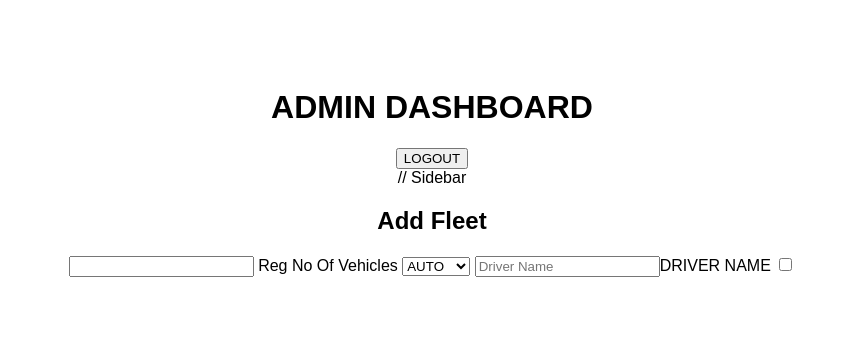
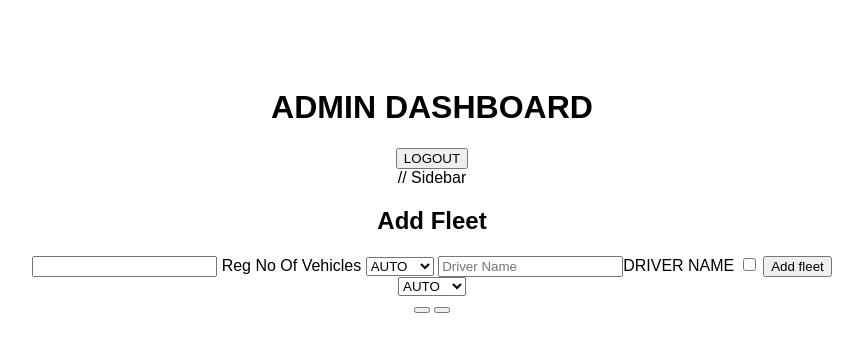
Before and after one commit to ItsmeSunuS/-Fleet-Management-App, a plain HTML site: page admin.html in a window 1280 px wide. Shown: the whole page, without its empty margins (208-1071 px from the left). Drawn offline with Linux system fonts and the light colour scheme.

Commit message:
change 4

```diff
--- a/admin.html
+++ b/admin.html
@@ -42,12 +42,41 @@
 
                         <input type="text" id="drivername" placeholder="Driver Name">DRIVER NAME
                         <input type="checkbox" id="availalble">
+                    <button id="fleetbtn" onclick="addFleet()"> Add fleet</button>
+            </aside>
+        </div>
+
+        <main class="main-container">
+            <div class="controls">
+                <div>
+                   <select id="filterCategory">FILTER
+                        <option value="auto">AUTO</option>
+                        <option value="car">CAR</option>
+                        <option value="Bus">BUS</option>
+                        <option value="Truck">TRUCK</option>
+                 </select>
+                </div>
 
 
+                <div>
+                    <button id="sortAZ" onclick="sortFleetAZ()"></button>
+                    <button id="sortZA" onclick="sortFleetZA()"></button>
+                    <div class="grid"></div>
+                </div>
 
-            </aside>
-
-        </div>
+            </div>
+        </main>
 
 </body>
+<script>
+    function addFleet(){
+    let regno=document.getElementById("regno").value.trim();
+    let category=document.getElementById("category").value.trim();
+    let drivername=document.getElementById("drivername").value.trim();
+    let isavailable=document.getElementById("isavailable").value.trim();
+
+
+    }
+
+</script>
 </html>
```
